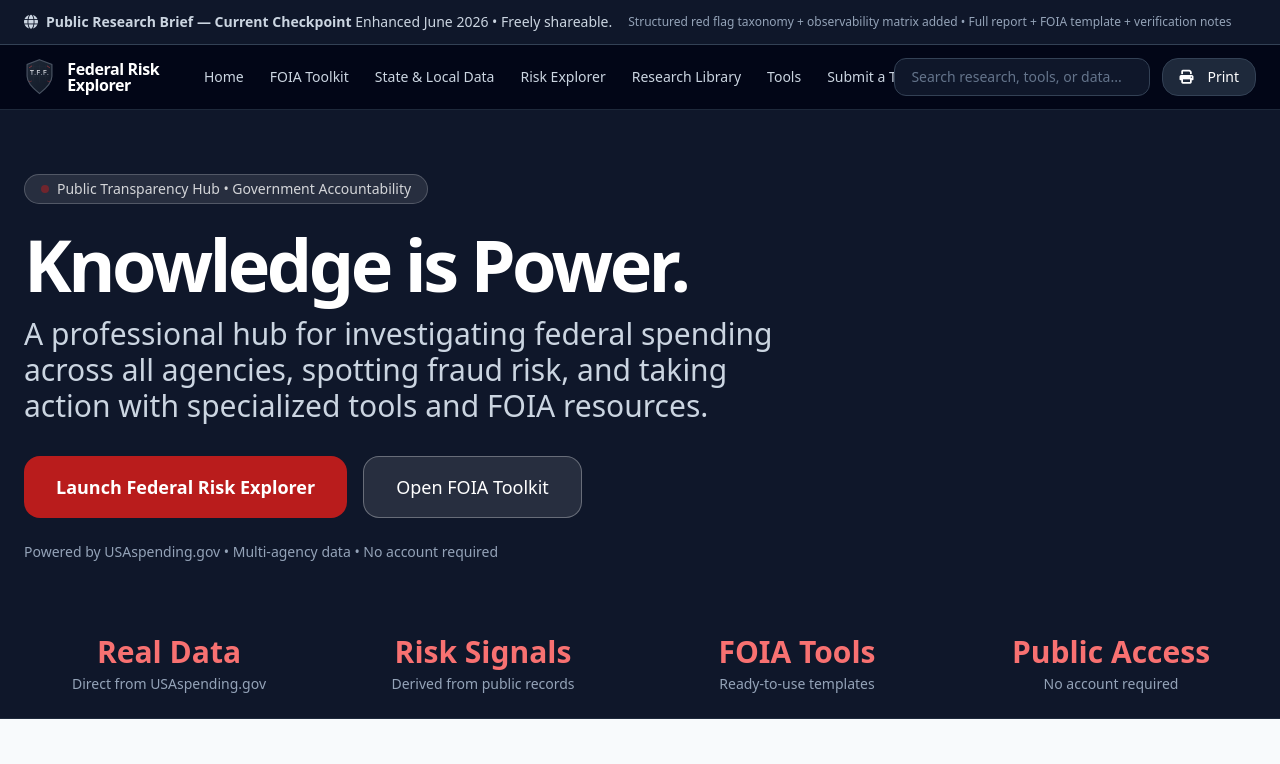
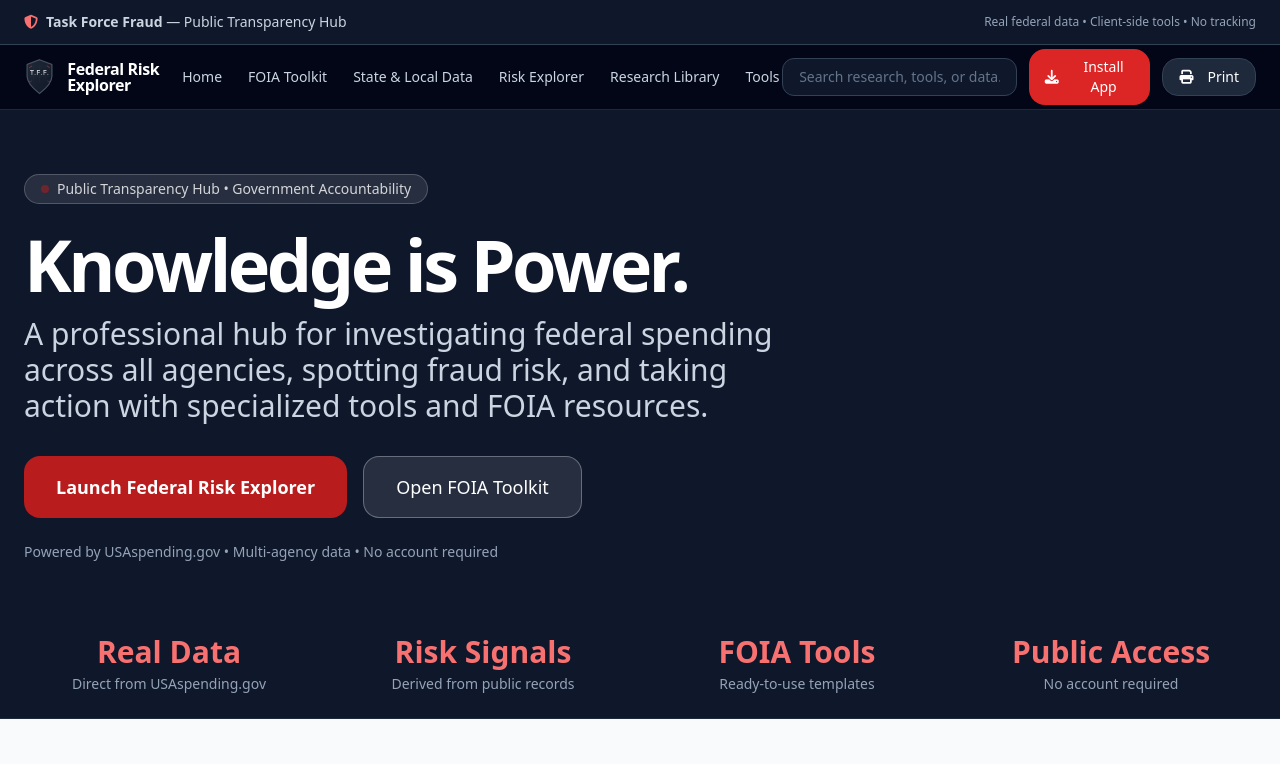
Before and after one commit to c2wbcnvnv6-netizen/vance-task-force-fraud-brief, a website: page index.html in a window 1280 px wide. Shown: the top 764 px of the page. Drawn offline with nearby package versions, Linux system fonts and the light colour scheme.

Commit message:
final sweep: Add favicons, clean old banner, improve PWA install button visibility, consistent branding prep

```diff
--- a/index.html
+++ b/index.html
@@ -24,6 +24,7 @@
     <link rel="manifest" href="/manifest.json">
     <meta name="theme-color" content="#b91c1c">
     <link rel="apple-touch-icon" href="assets/tff-shield-logo.svg">
+    <link rel="icon" href="assets/tff-shield-logo.svg" type="image/svg+xml">
     <meta name="apple-mobile-web-app-capable" content="yes">
     <meta name="apple-mobile-web-app-status-bar-style" content="black-translucent">
 
@@ -127,15 +128,15 @@
     </style>
 </head>
 <body class="bg-slate-50 text-slate-900">
-    <!-- Public Version Notice -->
+    <!-- Clean launch header (no more "research brief" checkpoint language) -->
     <div class="bg-slate-900 border-b border-slate-700 text-slate-300 text-sm">
-        <div class="max-w-screen-xl mx-auto px-6 py-3 flex flex-col sm:flex-row sm:items-center gap-x-4 gap-y-1">
+        <div class="max-w-screen-xl mx-auto px-6 py-3 flex items-center justify-between">
             <div class="font-medium flex items-center gap-x-2">
-                <i class="fa-solid fa-globe"></i>
-                <span><strong>Public Research Brief — Current Checkpoint</strong> Enhanced June 2026 • Freely shareable.</span>
+                <i class="fa-solid fa-shield-halved text-red-400"></i>
+                <span><strong>Task Force Fraud</strong> — Public Transparency Hub</span>
             </div>
-            <div class="text-xs text-slate-400">
-                Structured red flag taxonomy + observability matrix added • Full report + FOIA template + verification notes
+            <div class="text-xs text-slate-400 hidden sm:block">
+                Real federal data • Client-side tools • No tracking
             </div>
         </div>
     </div>
@@ -166,6 +167,11 @@
                         <input type="text" id="site-search" placeholder="Search research, tools, or data..."
                                class="w-full bg-slate-900 border border-slate-700 text-white placeholder-slate-500 rounded-xl px-4 py-2 text-sm focus:outline-none focus:border-red-500">
                     </div>
+                    <button id="install-btn"
+                            class="hidden md:flex items-center gap-x-2 px-4 py-2 bg-red-600 hover:bg-red-500 text-white text-sm font-medium rounded-2xl transition-colors">
+                        <i class="fa-solid fa-download mr-1.5"></i>
+                        <span>Install App</span>
+                    </button>
                     <button onclick="window.print()"
                             class="hidden md:flex items-center gap-x-2 px-4 py-2 bg-slate-800 hover:bg-slate-700 text-white text-sm font-medium rounded-2xl transition-colors border border-slate-700">
                         <i class="fa-solid fa-print mr-1.5"></i>
```
Also changed, not shown: explorer/federal-risk-explorer.html (+1 -0 lines), foia-toolkit.html (+1 -0 lines), state-local-data.html (+1 -0 lines).
